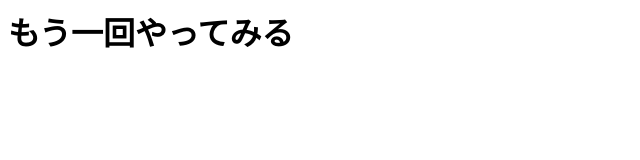
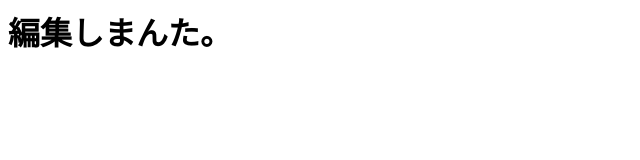
Before and after one commit to mukkikki/git_sample, a plain HTML site: page index.html in a window 1280 px wide. Shown: the whole page, without its empty margins (0-640 px from the left). Drawn offline with Linux system fonts and the light colour scheme.

Commit message:
2nd gited

```diff
--- a/index.html
+++ b/index.html
@@ -1 +1 @@
-<h1>もう一回やってみる</h1>
+<h1>編集しまんた。</h1>
```
